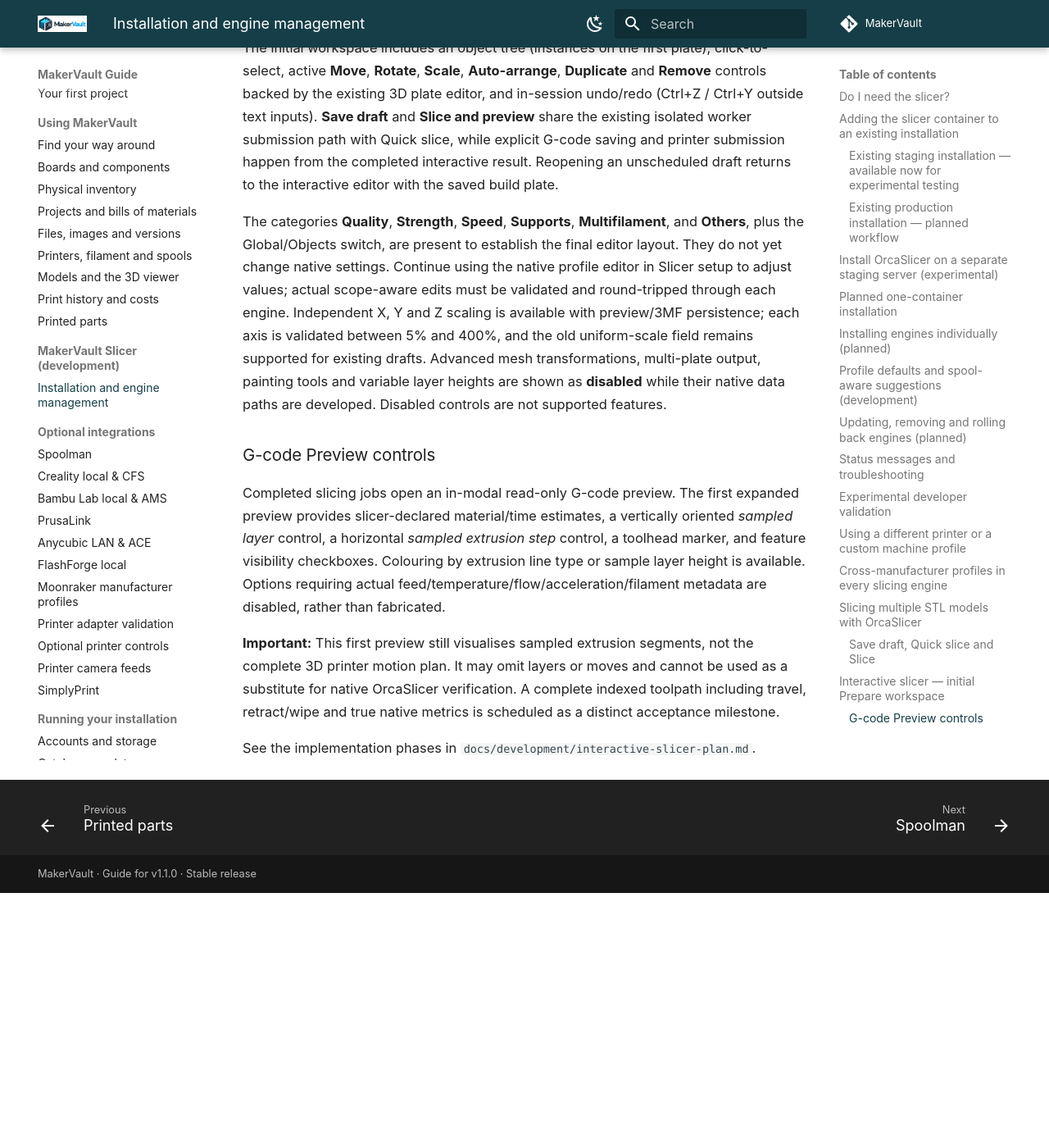
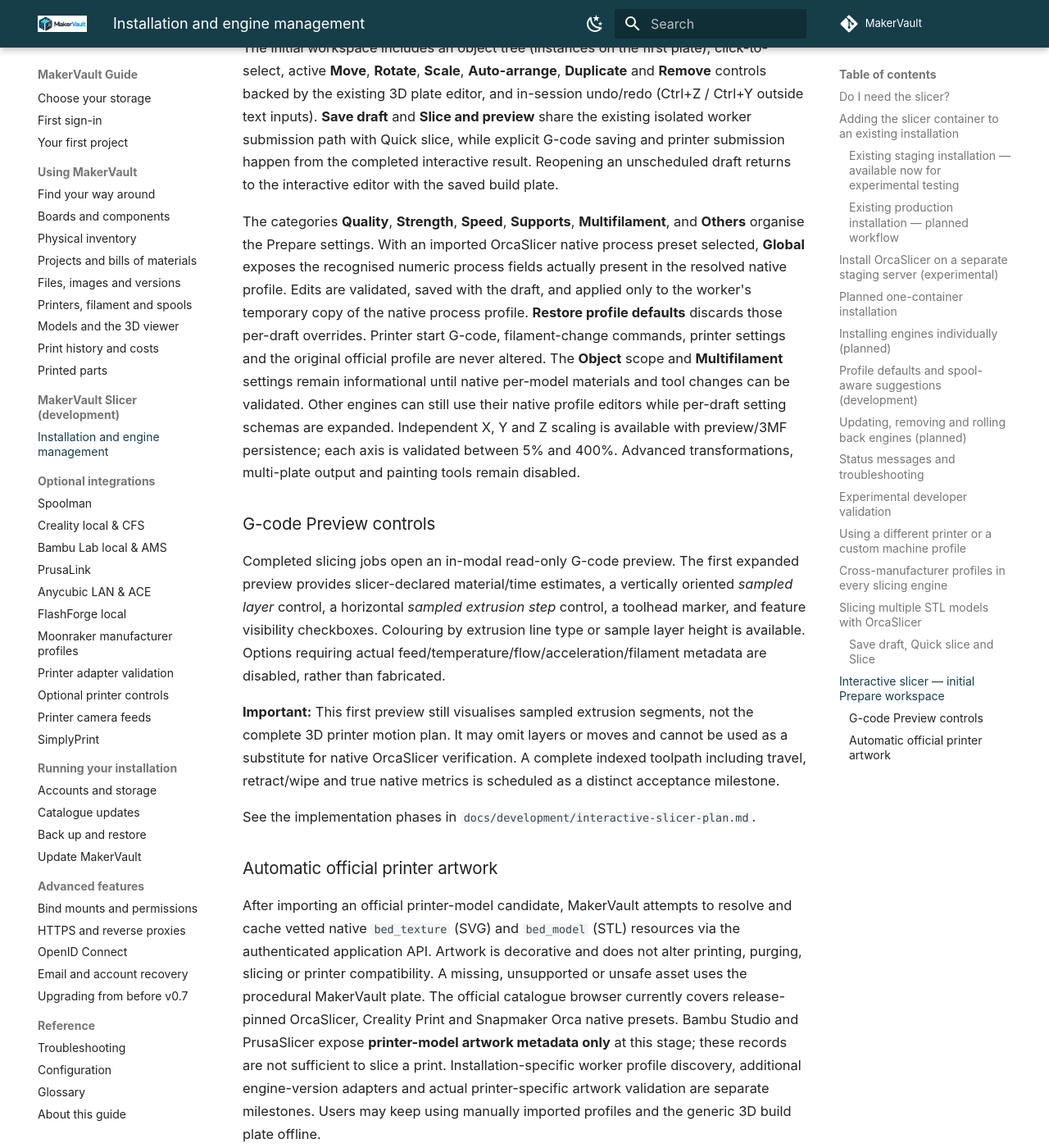
Before and after one commit to gavrd7/MakerVault, an MkDocs documentation site: the page built from docs/guide/3d-printing/slicer.md, in a window 1280 px wide and 1400 px high, scrolled down 8752 px. Shown: the whole window at 82% size. Built offline with MkDocs 1.6.1 and Material for MkDocs 9.7.7, drawn with Linux system fonts in a browser that asks for light colours; comment, search, counter and statistics services are not loaded; before the commit the page ends 9841 px from its top, so only the background shows below that.

Commit message:
Document real Orca print settings, draft persistence and auto-cached printer artwork

```diff
--- a/docs/guide/3d-printing/slicer.md
+++ b/docs/guide/3d-printing/slicer.md
@@ -177,7 +177,7 @@
 
 The initial workspace includes an object tree (instances on the first plate), click-to-select, active **Move**, **Rotate**, **Scale**, **Auto-arrange**, **Duplicate** and **Remove** controls backed by the existing 3D plate editor, and in-session undo/redo (Ctrl+Z / Ctrl+Y outside text inputs). **Save draft** and **Slice and preview** share the existing isolated worker submission path with Quick slice, while explicit G-code saving and printer submission happen from the completed interactive result. Reopening an unscheduled draft returns to the interactive editor with the saved build plate.
 
-The categories **Quality**, **Strength**, **Speed**, **Supports**, **Multifilament**, and **Others**, plus the Global/Objects switch, are present to establish the final editor layout. They do not yet change native settings. Continue using the native profile editor in Slicer setup to adjust values; actual scope-aware edits must be validated and round-tripped through each engine. Independent X, Y and Z scaling is available with preview/3MF persistence; each axis is validated between 5% and 400%, and the old uniform-scale field remains supported for existing drafts. Advanced mesh transformations, multi-plate output, painting tools and variable layer heights are shown as **disabled** while their native data paths are developed. Disabled controls are not supported features.
+The categories **Quality**, **Strength**, **Speed**, **Supports**, **Multifilament**, and **Others** organise the Prepare settings. With an imported OrcaSlicer native process preset selected, **Global** exposes the recognised numeric process fields actually present in the resolved native profile. Edits are validated, saved with the draft, and applied only to the worker's temporary copy of the native process profile. **Restore profile defaults** discards those per-draft overrides. Printer start G-code, filament-change commands, printer settings and the original official profile are never altered. The **Object** scope and **Multifilament** settings remain informational until native per-model materials and tool changes can be validated. Other engines can still use their native profile editors while per-draft setting schemas are expanded. Independent X, Y and Z scaling is available with preview/3MF persistence; each axis is validated between 5% and 400%. Advanced transformations, multi-plate output and painting tools remain disabled.
 
 ### G-code Preview controls
 
@@ -186,3 +186,19 @@
 **Important:** This first preview still visualises sampled extrusion segments, not the complete 3D printer motion plan. It may omit layers or moves and cannot be used as a substitute for native OrcaSlicer verification. A complete indexed toolpath including travel, retract/wipe and true native metrics is scheduled as a distinct acceptance milestone.
 
 See the implementation phases in `docs/development/interactive-slicer-plan.md`.
+
+
+### Automatic official printer artwork
+
+After importing an official printer-model candidate, MakerVault attempts to
+resolve and cache vetted native `bed_texture` (SVG) and `bed_model` (STL)
+resources via the authenticated application API. Artwork is decorative and
+does not alter printing, purging, slicing or printer compatibility. A missing,
+unsupported or unsafe asset uses the procedural MakerVault plate. The official
+catalogue browser currently covers release-pinned OrcaSlicer, Creality Print
+and Snapmaker Orca native presets. Bambu Studio and PrusaSlicer expose
+**printer-model artwork metadata only** at this stage; these records are not
+sufficient to slice a print. Installation-specific worker profile discovery,
+additional engine-version adapters and actual printer-specific artwork
+validation are separate milestones. Users may keep using manually imported
+profiles and the generic 3D build plate offline.
```
